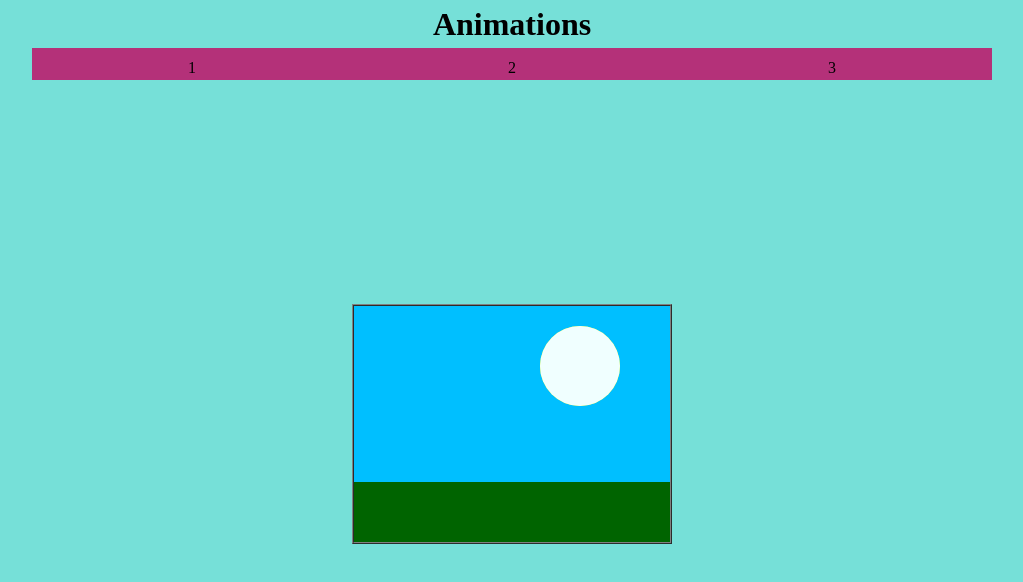
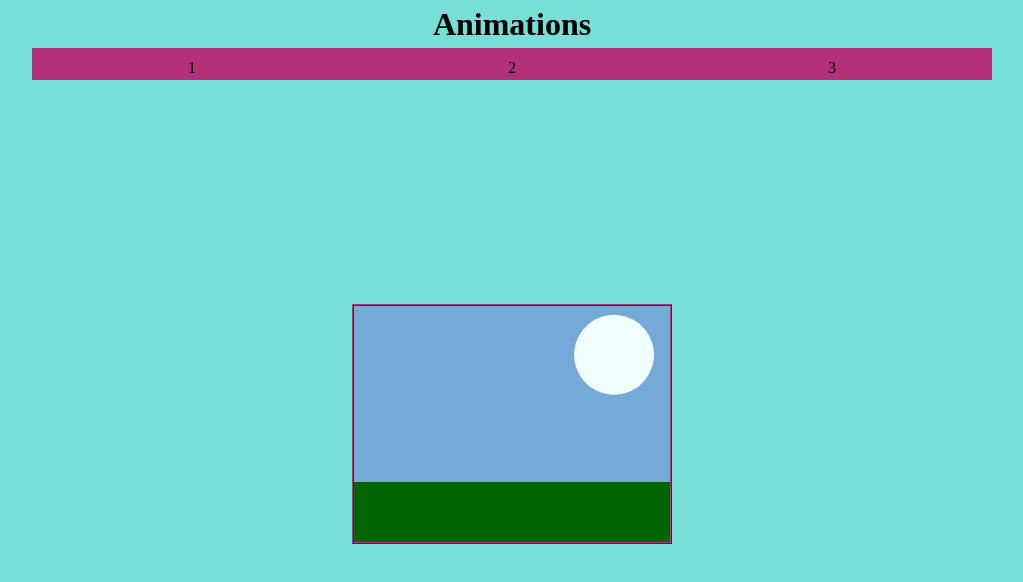
Before and after one commit to Georgie-x/animation-practice, a React (Vite) app: page / in a window 1280 px wide. Shown: the top 582 px of the page, without its empty margins (128-1151 px from the left). Built offline with nearby package versions, Linux system fonts and the light colour scheme.

Commit message:
worked on moon animation

```diff
--- a/src/index.css
+++ b/src/index.css
@@ -7,12 +7,12 @@
 }
 
 :root {
-	--text-color: rgb(75, 43, 192);
-	--bg-color: rgb(118, 224, 216);
-	--highlight-color: rgb(180, 49, 121);
-	--sun-color: rgb(228, 183, 37);
-	--sky-color: rgb(118, 170, 216);
-	--moon-color: rgb(220, 233, 245);
+	--text-color: hsl(253, 63%, 46%);
+	--bg-color: hsl(175, 63%, 67%);
+	--highlight-color: hsl(327, 57%, 45%);
+	--sun-color: hsl(60, 100%, 50%);
+	--sky-color: hsl(208, 56%, 65%);
+	--moon-color: hsl(209, 56%, 91%);
 }
 
 html {
@@ -22,7 +22,7 @@ html {
 }
 
 body {
-	height:100%;
+	height: 100%;
 	max-width: 960px;
 	background-color: var(--bg-color);
 	margin: auto;
@@ -41,7 +41,7 @@ button {
 	height: 40px;
 }
 header {
-	display:flex;
+	display: flex;
 	align-items: center;
 	justify-content: center;
 	height: 6vh;
@@ -70,87 +70,56 @@ li {
 /* animations */
 
 .animation {
-	background-color: white;
+	background-color: var(--bg-color);
 	height: 240px;
 	width: 320px;
 	margin: auto;
-	border: 2px ridge gray;
+	border: 2px ridge var(--highlight-color);
 }
 
 .sky {
 	position: relative;
 	height: 100%;
 	width: 100%;
-	background-color: deepskyblue;
+	background-color: var(--sky-color);
 	overflow: hidden;
 	opacity: 100%;
 }
 
 .sun {
 	position: absolute;
-	top: 80px;
-	left: -40px;
 	background-color: yellow;
 	height: 80px;
 	width: 80px;
 	border-radius: 50%;
+	offset-path: path("M 400 100 A 20 5 0 0 0 -40 100");
 	animation: moveSun 12s linear infinite;
 }
 
 @keyframes moveSun {
 	0% {
-		left: -120px;
-		top: 60px;
+		offset-distance: 0%;
 	}
-	25% {
-		left: 20px;
-		top: 25px;
-	}
-	50% {
-		left: 120px;
-		top: 10px;
-	}
-	75% {
-		left: 220px;
-		top: 25px;
-	}
-	100% {
-		left: 360px;
-		top: 60px;
+	50%, 100% {
+		offset-distance: 100%;
 	}
 }
 
 .moon {
-	position: absolute;
-	top: 80px;
-	left: -40px;
 	background-color: azure;
 	height: 80px;
 	width: 80px;
 	border-radius: 50%;
 	animation: moveMoon 12s linear infinite;
+	offset-path: path("M 400 100 A 20 5 0 0 0 -40 100");
 }
 
 @keyframes moveMoon {
-	0% {
-		left: -120px;
-		top: 60px;
-	}
-	25% {
-		left: 20px;
-		top: 25px;
-	}
-	50% {
-		left: 120px;
-		top: 10px;
-	}
-	75% {
-		left: 220px;
-		top: 25px;
+	0%, 50% {
+		offset-distance: 0%;
 	}
 	100% {
-		left: 360px;
-		top: 60px;
+		offset-distance: 100%;
 	}
 }
 
```
